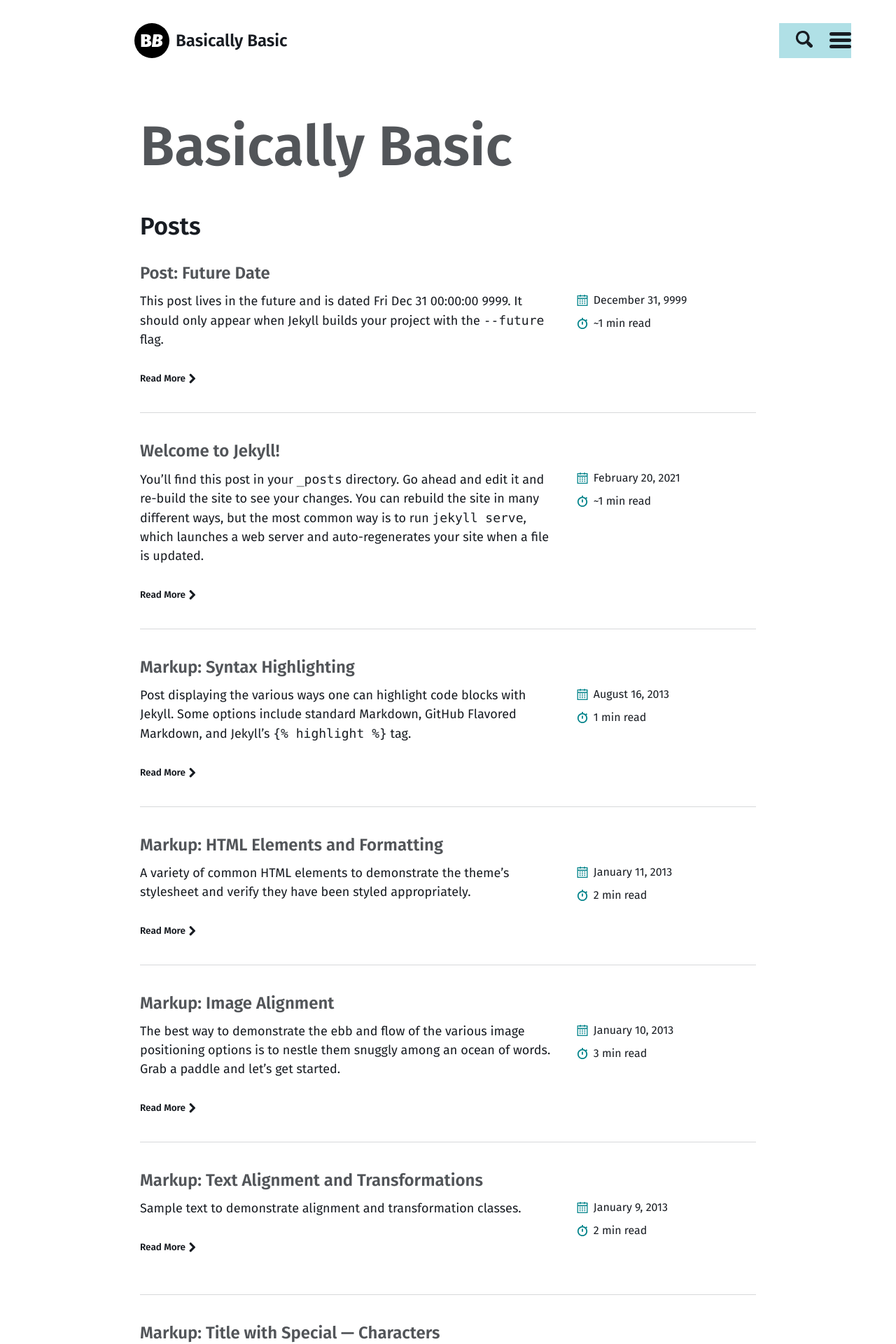
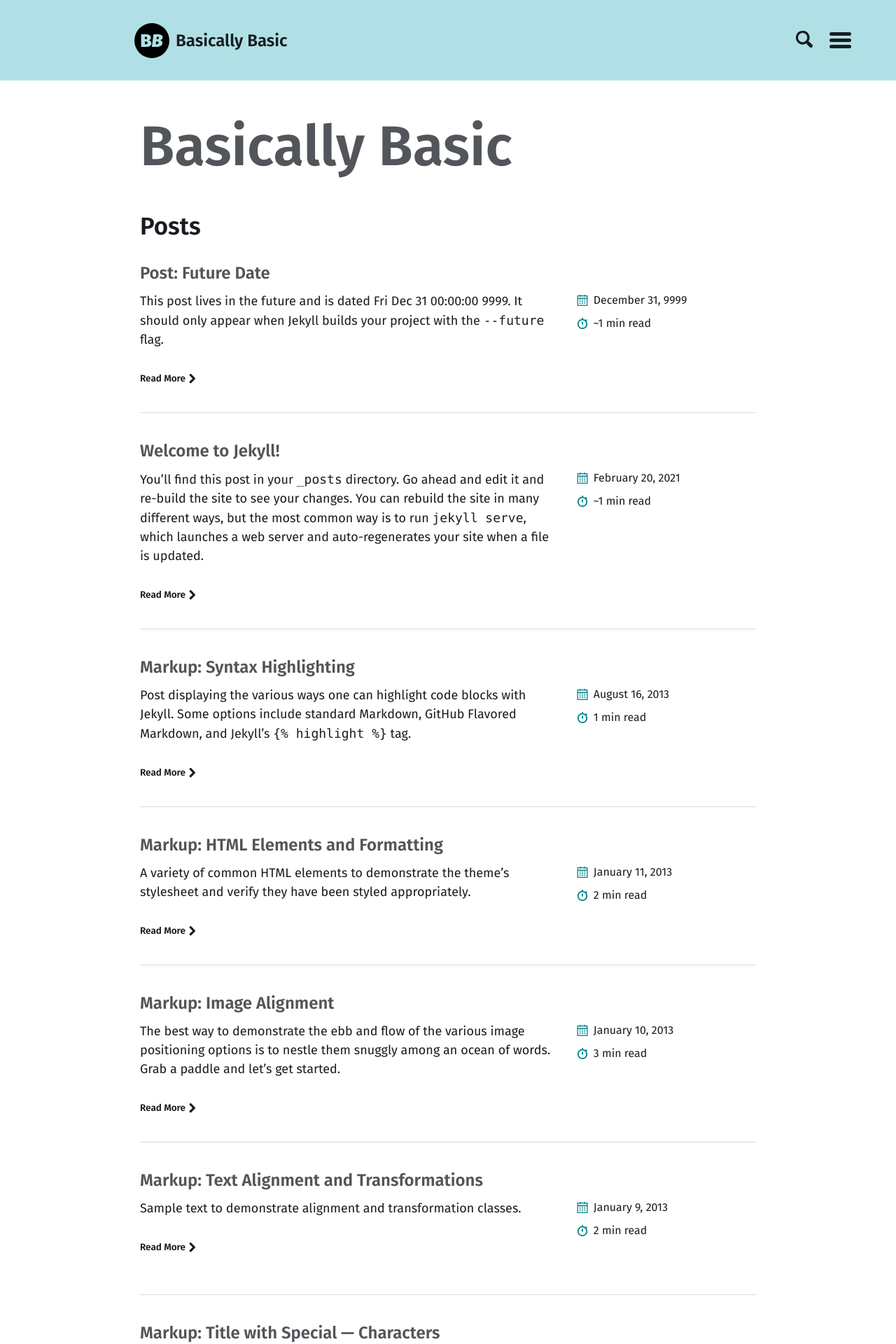
Before and after one commit to motilalmeher/motilalmeher.github.io, a Jekyll site: the page built from index.md, in a window 1280 px wide. Shown: the top 1920 px of the page at 70% size. Built offline with Jekyll 4.4.1, drawn with Linux system fonts in a browser that asks for light colours; the list of posts is cut into pages by our own code; comment, search, counter and statistics services are not loaded.

Commit message:
Update masthead.html

```diff
--- a/_includes/masthead.html
+++ b/_includes/masthead.html
@@ -4,7 +4,7 @@
   {% assign site_logo = site.logo | relative_url %}
 {% endif %}
 
-<header id="masthead">
+<header id="masthead" style="background-color:#b0e0e6">
   <div class="inner">
     <div class="title-area">
       {% if page.url == '/' %}
```
